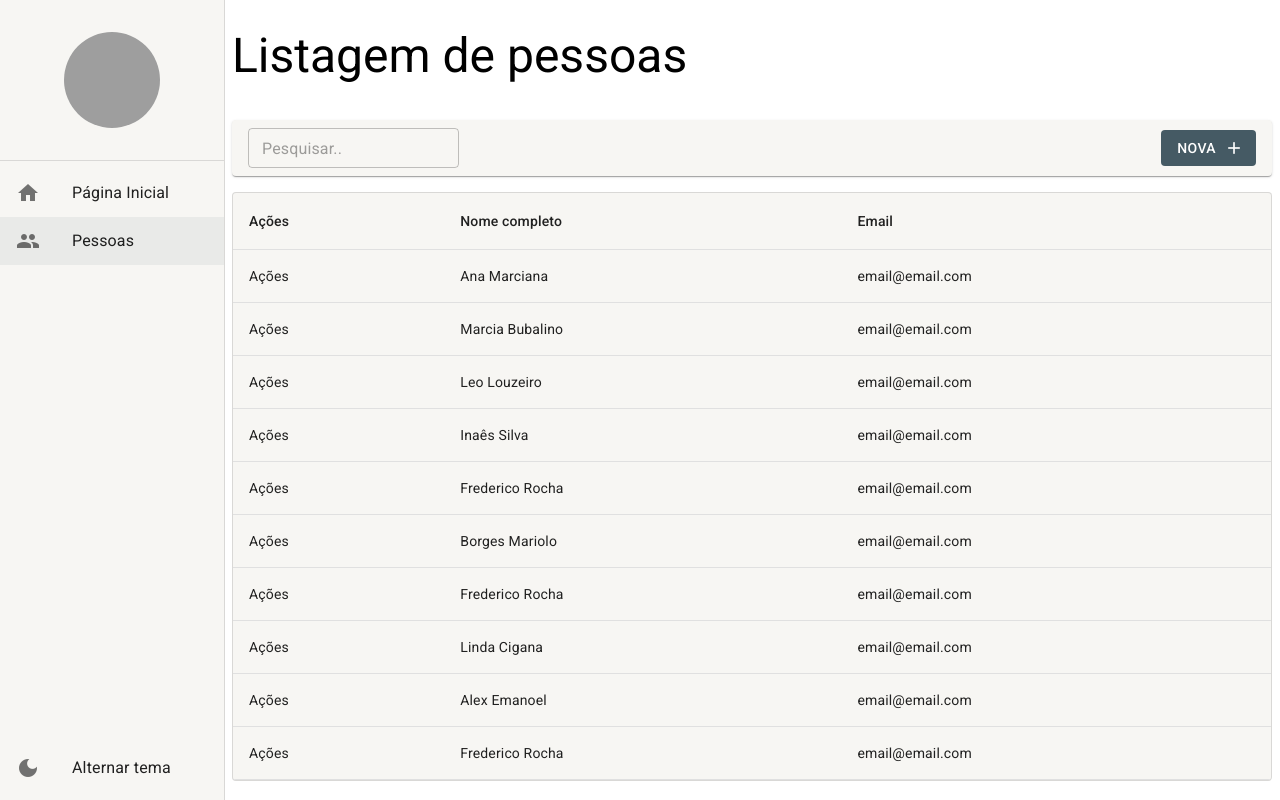
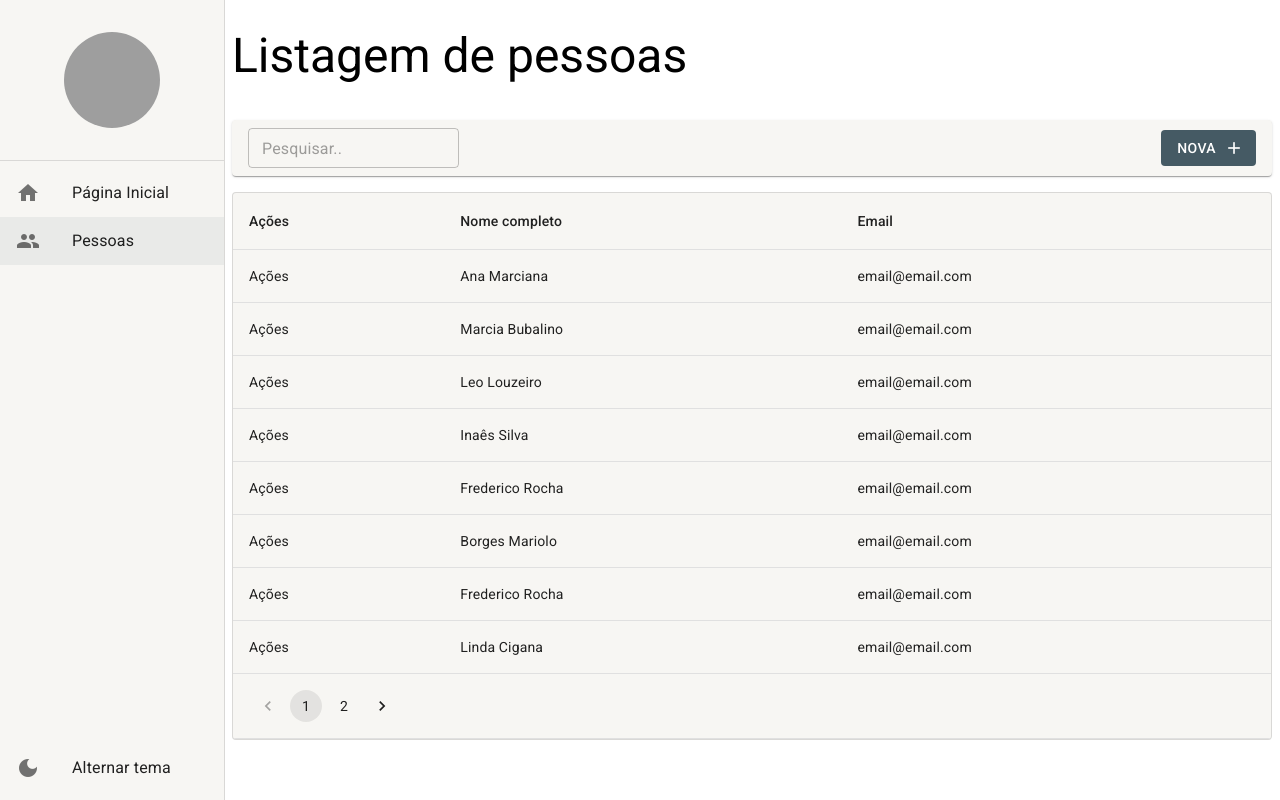
Before and after one commit to felipelouzeiro/city-monitor, a React (Create React App) app: page /pessoas in a window 1280 px wide. Built offline with nearby package versions, Linux system fonts and the light colour scheme; data requests are answered from the project's data file; grey boxes are pictures that could not be loaded.

Commit message:
:sparkles: feat: implementando paginação na listagem

```diff
--- a/src/pages/pessoas/ListagemDePessoas.tsx
+++ b/src/pages/pessoas/ListagemDePessoas.tsx
@@ -9,6 +9,7 @@
 } from '../../shared/services/api/pessoas/PessoasService';
 import {
   LinearProgress,
+  Pagination,
   Paper,
   Table,
   TableBody,
@@ -32,10 +33,14 @@
     return searchParams.get('busca') || '';
   }, [searchParams]);
 
+  const pagina = useMemo(() => {
+    return Number(searchParams.get('pagina') || '1');
+  }, [searchParams]);
+
   useEffect(() => {
     setIsLoading(true);
     debounce(() => {
-      PessoaService.getAll(1, busca).then((result) => {
+      PessoaService.getAll(pagina, busca).then((result) => {
         setIsLoading(false);
 
         if (result instanceof Error) {
@@ -48,7 +53,7 @@
         }
       });
     });
-  }, [busca]);
+  }, [busca, pagina]);
 
   return (
     <LayoutBaseDePagina
@@ -59,7 +64,7 @@
           mostrarInputBusca
           textoDaBUsca={busca}
           aoMudarTextoDaBusca={(texto) =>
-            setSearchParams({ busca: texto }, { replace: true })
+            setSearchParams({ busca: texto, pagina: '1' }, { replace: true })
           }
         />
       }
@@ -97,6 +102,19 @@
                 </TableCell>
               </TableRow>
             )}
+            {totalCount > 0 && totalCount > Environment.LIMITE_DE_LINHAS && (
+              <TableRow>
+                <TableCell colSpan={3}>
+                  <Pagination
+                    page={pagina}
+                    count={Math.ceil(totalCount / Environment.LIMITE_DE_LINHAS)}
+                    onChange={(e, newPage) =>
+                      setSearchParams({ busca, pagina: newPage.toString() })
+                    }
+                  />
+                </TableCell>
+              </TableRow>
+            )}
           </TableFooter>
         </Table>
       </TableContainer>
--- a/src/shared/environment/index.ts
+++ b/src/shared/environment/index.ts
@@ -2,7 +2,7 @@
   /**
    * Define a quantidade linhas a ser carregada nas listagens.
    */
-  LIMITE_DE_LINHAS: 10,
+  LIMITE_DE_LINHAS: 8,
 
   /**
    * Placeholder exibido nas inputs.
```
